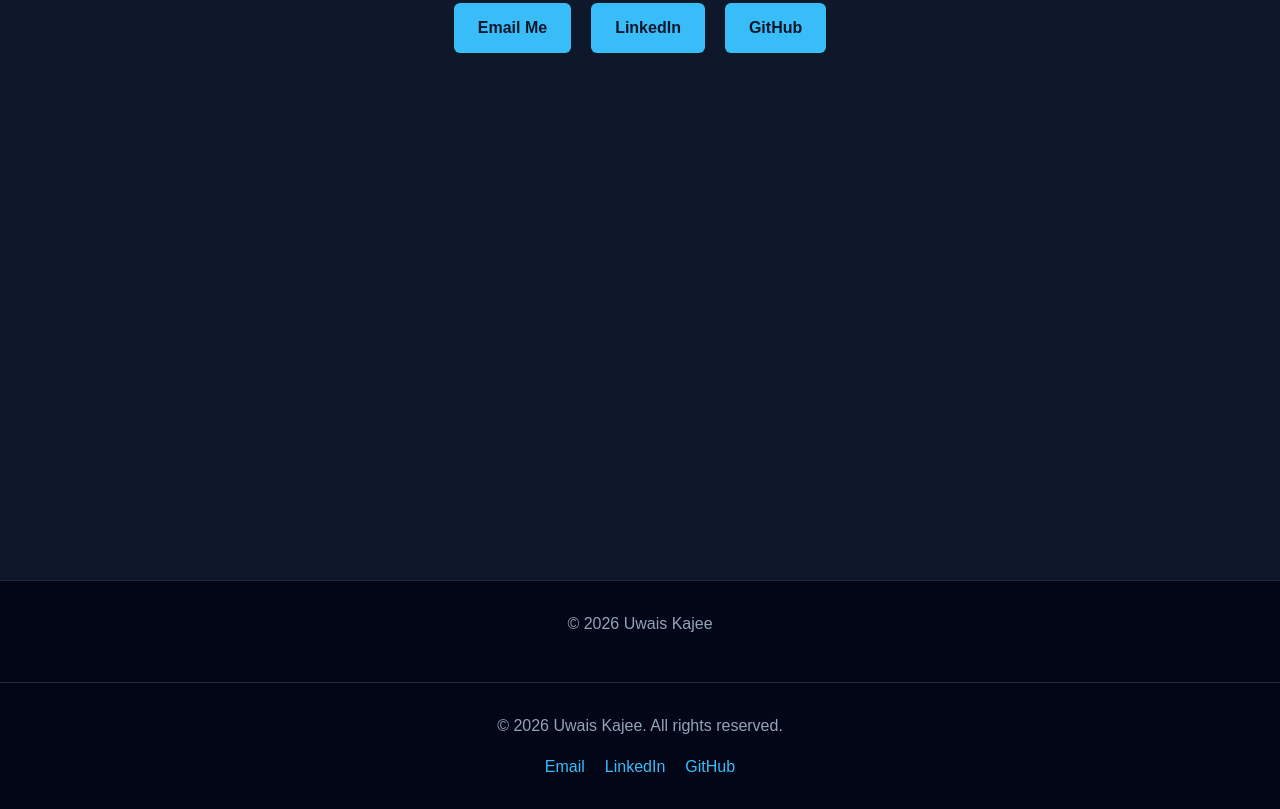
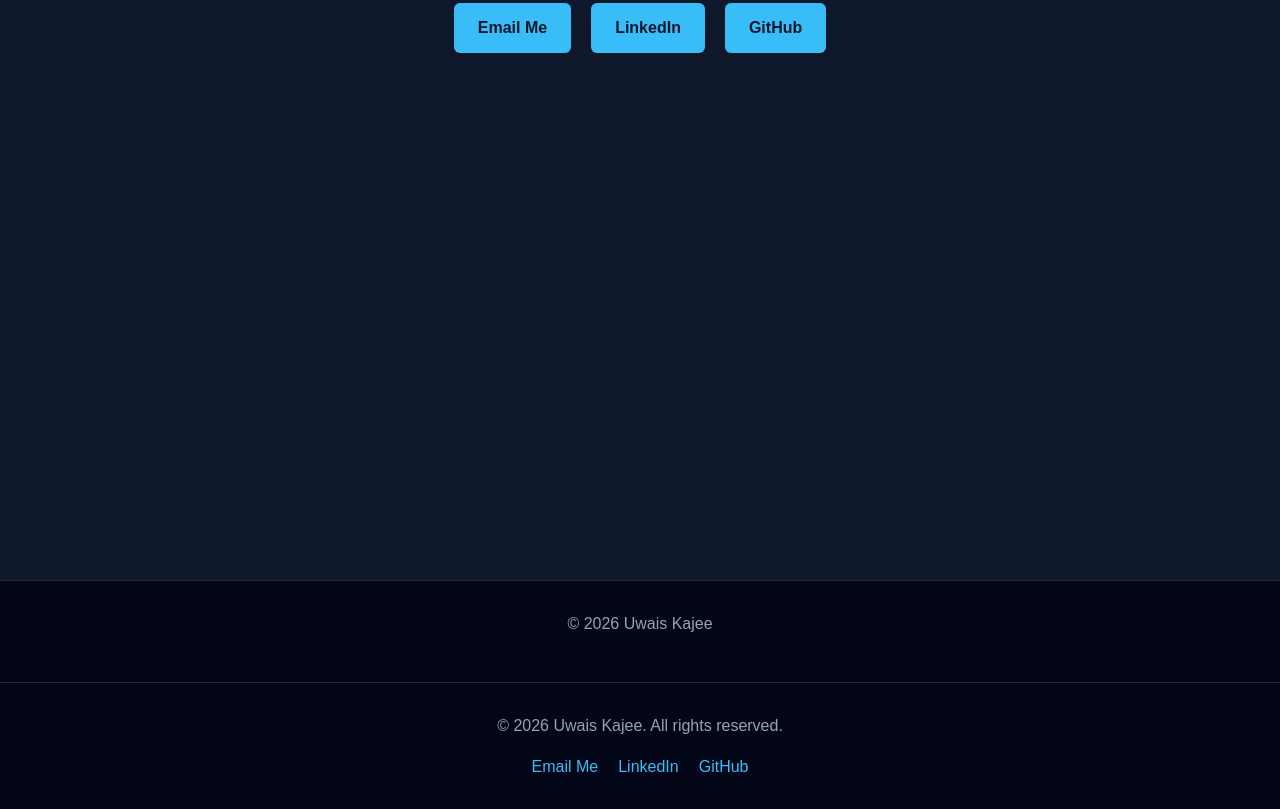
Before and after one commit to uwaiskajee10-ui/uwais-kajee-virtual-cv, a plain HTML site: page index.html in a window 1280 px wide. Shown: the part 5429-6238 px from the top of the page. Drawn offline with Linux system fonts and the light colour scheme.

Commit message:
Update index.html

```diff
--- a/index.html
+++ b/index.html
@@ -265,7 +265,7 @@
     <div class="contact-links">
 
        <a href="https://mail.google.com/mail/?view=cm&fs=1&to=uwaiskajee10@gmail.com" target="_blank">
-    Email Me
+        Email Me
         </a>
 
         <a href=" https://www.linkedin.com/in/uwais-kajee-32b188364/">
@@ -294,9 +294,10 @@
 
     <div class="footer-links">
 
-        <a href="mailto:uwaiskajee10@gmail.com">
-            Email
-        </a>
+          <a href="https://mail.google.com/mail/?view=cm&fs=1&to=uwaiskajee10@gmail.com" target="_blank">
+            Email Me
+            </a>
+
 
         <a href="https://www.linkedin.com/in/uwais-kajee-32b188364/">
             LinkedIn
```
